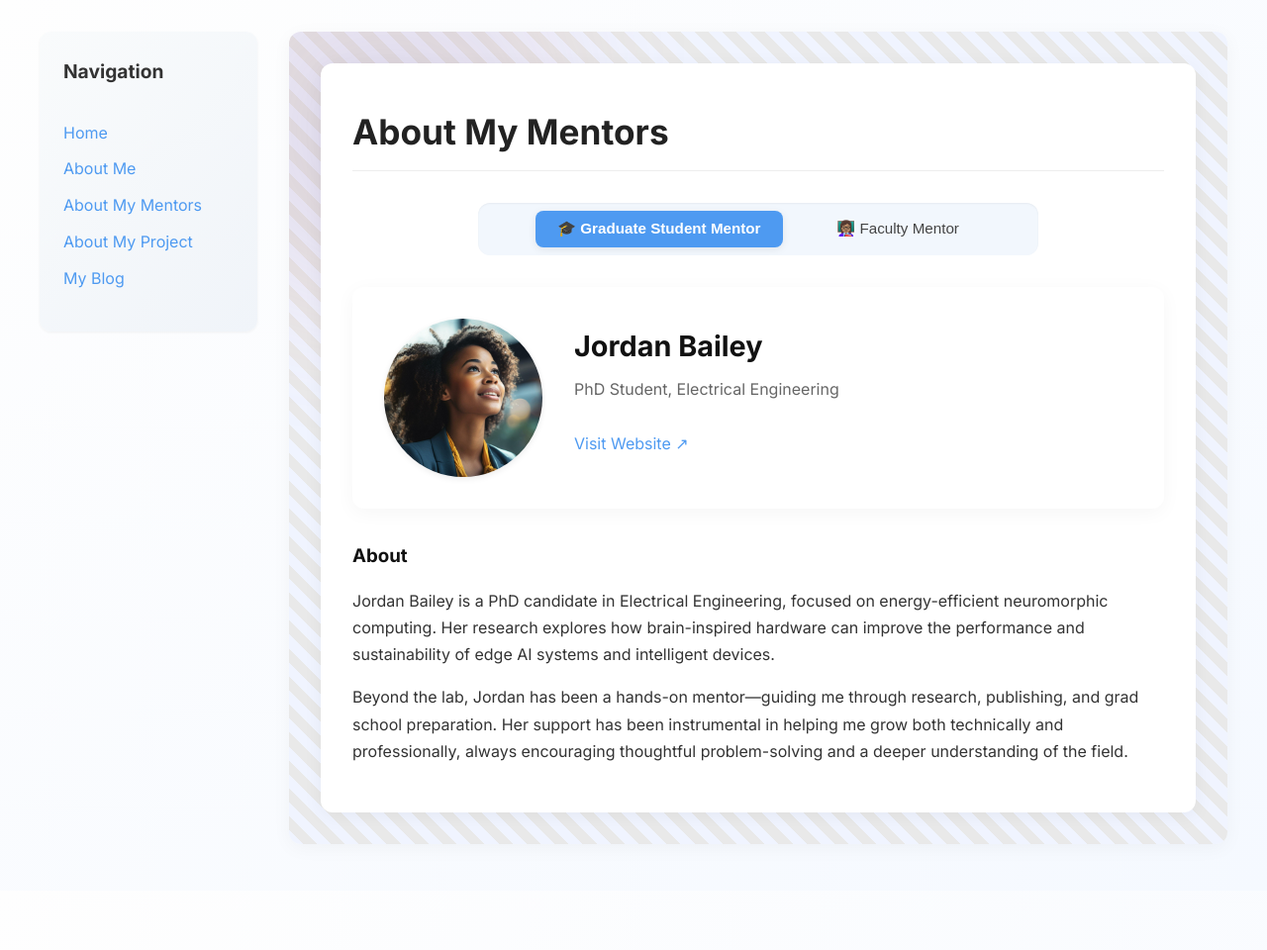
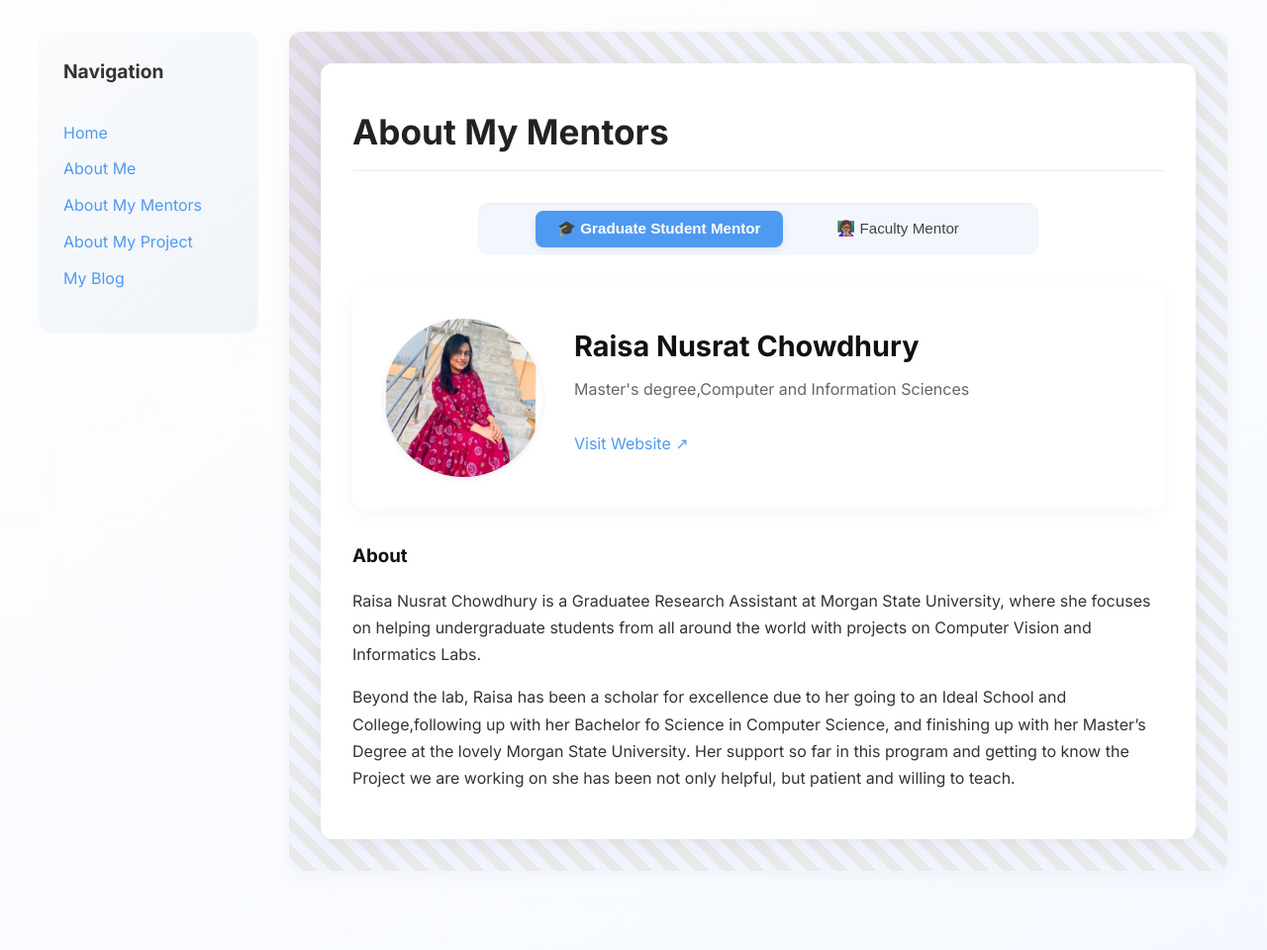
Before and after one commit to AamariJoyner/AamariJoyner.github.io, a Jekyll site: the page built from pages/about-my-mentor.md, in a window 1280 px wide. Shown: the whole page at 99% size. Built offline with Jekyll 4.4.1, drawn with Linux system fonts in a browser that asks for light colours; before the commit the page ends 900 px from its top, so only the background shows below that.

Commit message:
Update about-my-mentor.md

```diff
--- a/pages/about-my-mentor.md
+++ b/pages/about-my-mentor.md
@@ -4,23 +4,23 @@ title: About My Mentors
 permalink: /about-my-mentor.html
 
 graduate_mentor:
-  name: Jordan Bailey
-  title: PhD Student, Electrical Engineering
-  image: /assets/images/graduate-student-mentor.jpg
-  website: https://gradmentor.example.com
+  name: Raisa Nusrat Chowdhury
+  title: Master's degree,Computer and Information Sciences
+  image: /assets/images/Graduate mentor .jpeg
+  website: https://www.linkedin.com/in/raisa-nusrat-chowdhury-48691a1a5/
   bio: |
-    Jordan Bailey is a PhD candidate in Electrical Engineering, focused on energy-efficient neuromorphic computing. Her research explores how brain-inspired hardware can improve the performance and sustainability of edge AI systems and intelligent devices.
+    Raisa Nusrat Chowdhury is a Graduatee Research Assistant at Morgan State University, where she focuses on helping undergraduate students from all around the world with projects on Computer Vision and Informatics Labs.
 
-    Beyond the lab, Jordan has been a hands-on mentor—guiding me through research, publishing, and grad school preparation. Her support has been instrumental in helping me grow both technically and professionally, always encouraging thoughtful problem-solving and a deeper understanding of the field.
+    Beyond the lab, Raisa has been a scholar for excellence due to her going to an Ideal School and College,following up with her Bachelor fo Science in Computer Science, and finishing up with her Master's Degree at the lovely Morgan State University. Her support so far in this program and getting to know the Project we are working on she has been not only helpful, but patient and willing to teach.
 
 faculty_mentor:
-  name: Dr. Elijah Freeman
-  title: Professor Emeritus, Tuskegee University
-  image: /assets/images/faculty-mentor.jpg
-  website: https://facultymentor.example.com
+  name: Dr. Baruti N. Kopano
+  title: Ph.D Professor, Morgan State University
+  image: /assets/images/faculty mentor.jpeg
+  website: https://www.linkedin.com/in/baruti-kopano-34755a8/
   bio: |
-    Dr. Elijah Freeman is a pioneering figure in the field of neural engineering and robotics. With over four decades of experience in academia and research, his work has focused on developing accessible brain-computer interface systems and exploring how robotics can enhance human capability.
+    Dr. Baruti N. Kopano is a pioneering figure at Morgan State University. He has been apart of Morgan State for 20 years and still has yet to quit his strive for greatness. He previously gained his Bachelors Degree at Morgan State in Telecommunications, continued his education by getting his Master's at Syracuse University and then finished with his Ph.D. at Indian University of Pennsylvania.
 
-    A passionate advocate for diversity in STEM, Dr. Freeman has mentored dozens of underrepresented students and continues to inspire the next generation of researchers and technologists through his leadership and legacy.
+    He's very passionate about African Diaspora and really takes his time with figuring out ways to improve many tools and systems for the African community. He has also been a great teacher so far. Im looking forward to learning more from him.
 
 ---
```
